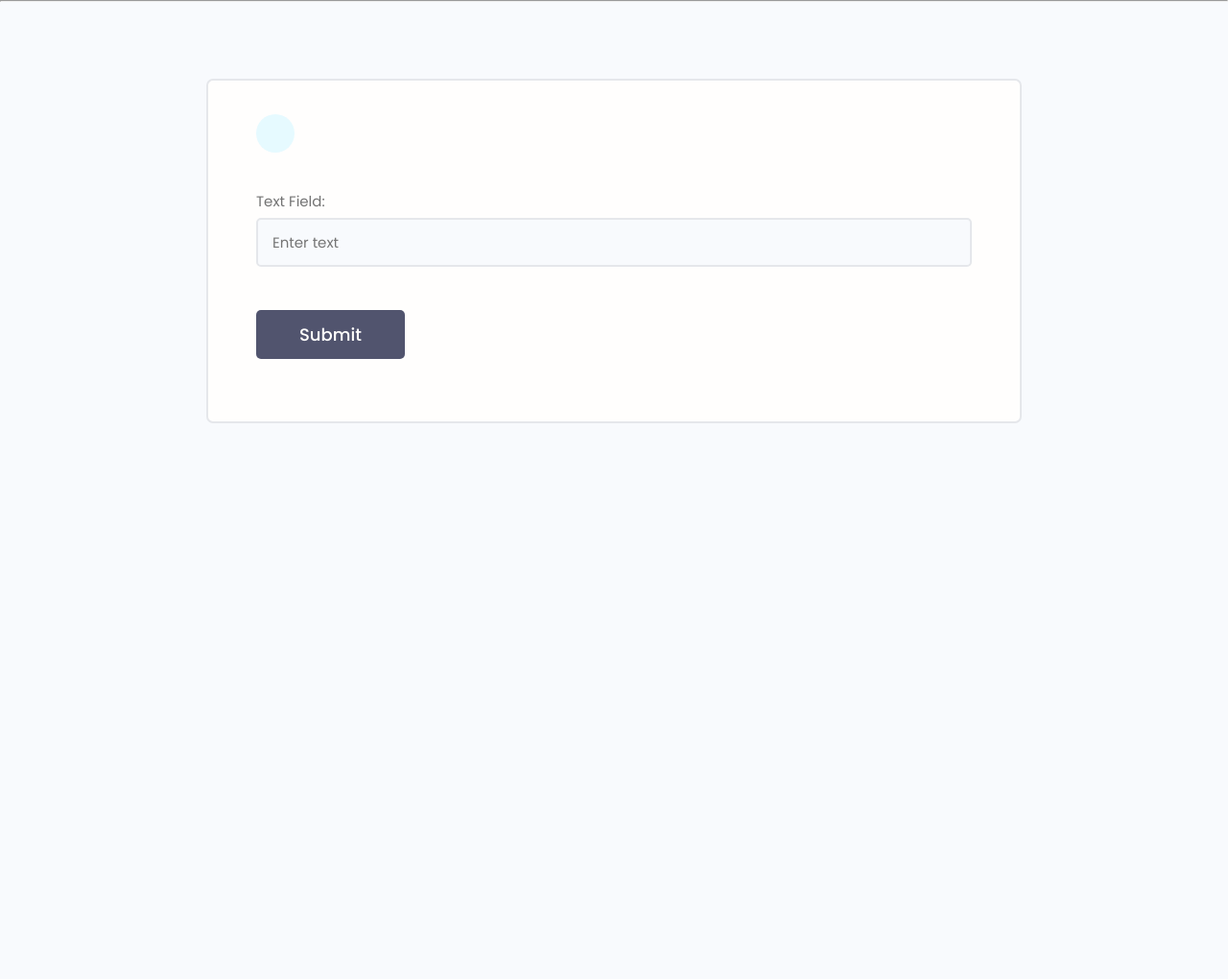
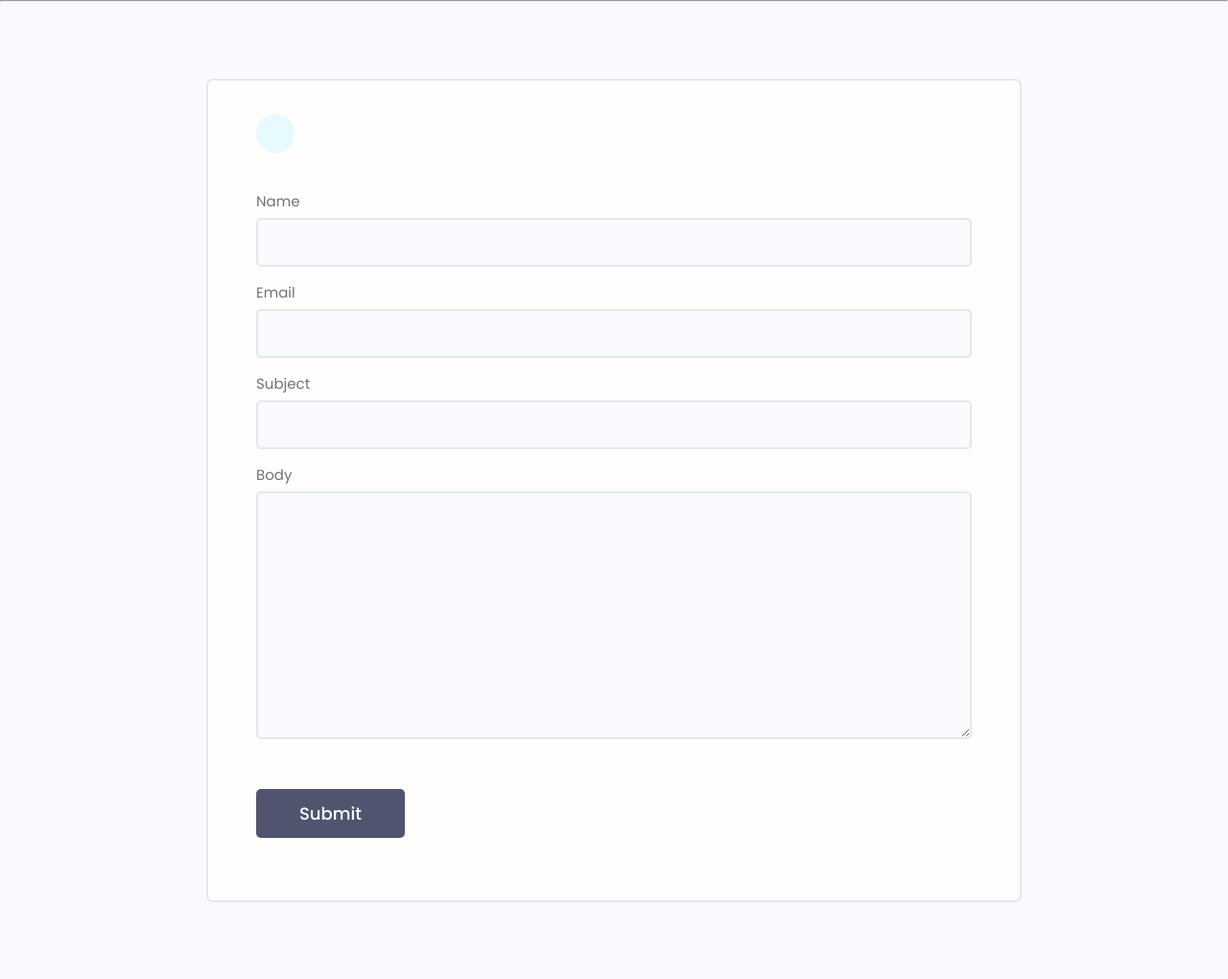
Before and after one commit to beba2123/Django-project, a Django app: page /create-message/dc7e071e-47c8-4613-8641-8bbdb6c1097f in a window 1280 px wide. Shown: the part 77-1097 px from the top of the page at 96% size. Before the commit the page ends 518 px from the top, so only its background shows below. Run offline with Django 4.2, Linux system fonts and the light colour scheme; data comes from the database, SQL or seed files in the repository; both versions use the stored data as it was after the commit; some libraries are stand-ins or nearby versions.

Commit message:
message commit

```diff
--- a/users/forms.py
+++ b/users/forms.py
@@ -1,7 +1,7 @@
 from django.forms import ModelForm
 from django.contrib.auth.forms import UserCreationForm
 from django.contrib.auth.models import User
-from .models import Profile,Skill
+from .models import Profile,Skill, Message
 
 
 class coustomUserCreationForm(UserCreationForm):
@@ -35,3 +35,12 @@ class SkillForm(ModelForm):
         super(SkillForm, self).__init__(*args, **kwargs)
         for name, field in self.fields.items():
              field.widget.attrs.update({'class': 'input'})
+
+class MessageForm(ModelForm):
+    class Meta:
+        model = Message
+        fields = ['name', 'email', 'subject', 'body']
+    def __init__(self, *args, **kwargs):
+        super(MessageForm, self).__init__(*args, **kwargs)
+        for name, field in self.fields.items():
+             field.widget.attrs.update({'class': 'input'})
--- a/users/templates/users/message_form.html
+++ b/users/templates/users/message_form.html
@@ -6,16 +6,29 @@
 <main class="formPage my-xl">
    <div class="content-box">
        <div class="formWrapper">
-            <a class="backButton" href="#"><i class="im im-angle-left"></i></a>
+           <a class="backButton" href="{% url 'user-profile' recipient.id %}"><i class="im im-angle-left"></i></a>
            <br>
 
            <form class="form" method="POST">
-
+               {%csrf_token%}
                <!-- Input:Text -->
+               {% if request.user.is_authenticated == False%}
                <div class="form__field">
-                    <label for="formInput#text">Text Field: </label>
-                    <input class="input input--text" id="formInput#text" type="text" name="text"
-                        placeholder="Enter text" />
+                   <label for="formInput#text">{{form.name.label}} </label>
+                   {{form.name}}
+               </div>
+              <div class="form__field">
+                   <label for="formInput#text">{{form.email.label}} </label>
+                   {{form.email}}
+               </div>
+               {%endif%}
+               <div class="form__field">
+                   <label for="formInput#text">{{form.subject.label}} </label>
+                   {{form.subject}}
+               </div>
+               <div class="form__field">
+                   <label for="formInput#text">{{form.body.label}} </label>
+                   {{form.body}}
                </div>
                <input class="btn btn--sub btn--lg  my-md" type="submit" value="Submit" />
            </form>
--- a/users/views.py
+++ b/users/views.py
@@ -5,7 +5,7 @@ from django.contrib.auth import login,  authenticate , logout
 from django.contrib.auth.decorators import login_required
 from django.contrib import messages
 from django.db.models import Q
-from .forms import coustomUserCreationForm, ProfileForm, SkillForm
+from .forms import coustomUserCreationForm, ProfileForm, SkillForm, MessageForm
 from .utils import searchProfile , paginateProfiles
 # Create your views here.
 def userlogin(request):
@@ -151,5 +151,18 @@ def viewMessage(request, pk):
     return render(request, 'users/message.html', content);
 
 def createMessage(request, pk):
-    context = {}
+    recipient = Profile.objects.get(id = pk)
+    form = MessageForm()
+
+    if request.method == 'POST':
+        form = MessageForm(request.POST)
+        if form.is_valid():
+            message = form.save(commit=False)
+            message.sender = sender
+            message.recipient = recipient
+            if sender:
+                message.name = sender.name
+                message.email = sender.email
+            message.save()
+    context = {'recipient': recipient, 'form': form}
     return render(request, 'users/message_form.html', context)
```
Also changed, not shown: templates/message_form.html (+18 -5 lines), db.sqlite3. Lines whose indentation alone changed are shown as unchanged.
